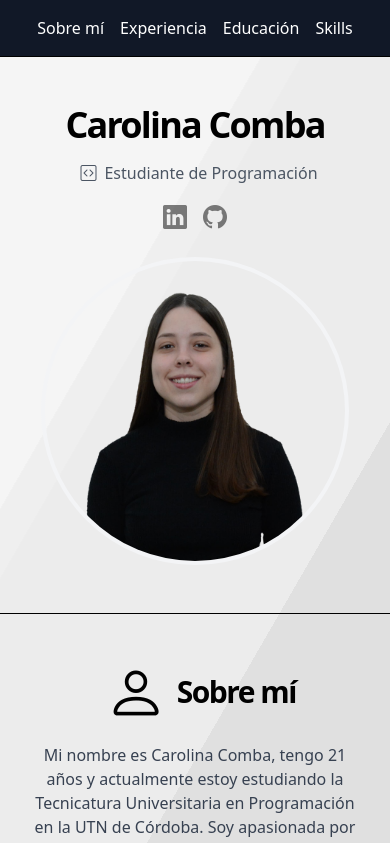
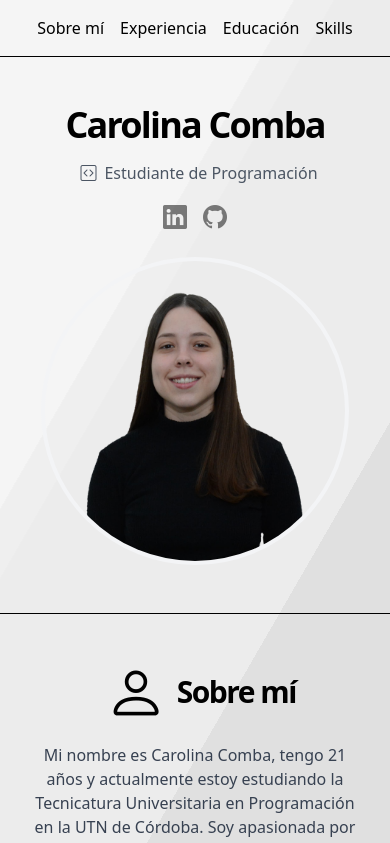
Before and after one commit to carolinacomba/my-portfolio, an Angular app: page / in a window 390 px wide. Shown: the top 843 px of the page. Built offline with nearby package versions, Linux system fonts and the light colour scheme; a small style sheet from the web is missing.

Commit message:
cambio en color de navbar en mobile

```diff
--- a/src/app/app.component.html
+++ b/src/app/app.component.html
@@ -1,20 +1,20 @@
 <div class="flex flex-col items-center justify-center">
     <div class="flex flex-col">
-        <nav class="bg-gray-900 lg:bg-transparent p-4">
+        <nav class="bg-transparent lg:bg-transparent p-4">
             <div class="flex flex-wrap justify-center items-center content-between">
-                <a class="font-medium text-white lg:text-black hover:underline underline-offset-4 transform hover:scale-110 transition-transform duration-300 ease-in-out sm:mb-0 mr-4 md:mx-6 md:text-2xl"
+                <a class="font-medium text-black hover:underline underline-offset-4 transform hover:scale-110 transition-transform duration-300 ease-in-out sm:mb-0 mr-4 md:mx-6 md:text-2xl"
                     (click)="scrollToSection('sobre-mi')" style="cursor: pointer;">
                     Sobre mí
                 </a>
-                <a class="font-medium text-white lg:text-black hover:underline underline-offset-4 transform hover:scale-110 transition-transform duration-300 ease-in-out sm:mb-0 mr-4 md:mx-6 md:text-2xl"
+                <a class="font-medium text-black hover:underline underline-offset-4 transform hover:scale-110 transition-transform duration-300 ease-in-out sm:mb-0 mr-4 md:mx-6 md:text-2xl"
                     (click)="scrollToSection('experiencia')" style="cursor: pointer;">
                     Experiencia
                 </a>
-                <a class="font-medium text-white lg:text-black hover:underline underline-offset-4 transform hover:scale-110 transition-transform duration-300 ease-in-out sm:mb-0 mr-4 md:mx-6 md:text-2xl"
+                <a class="font-medium text-black hover:underline underline-offset-4 transform hover:scale-110 transition-transform duration-300 ease-in-out sm:mb-0 mr-4 md:mx-6 md:text-2xl"
                     (click)="scrollToSection('educacion')" style="cursor: pointer;">
                     Educación
                 </a>
-                <a class="font-medium text-white lg:text-black hover:underline underline-offset-4 transform hover:scale-110 transition-transform duration-300 ease-in-out sm:mb-0 md:mx-6 md:text-2xl"
+                <a class="font-medium text-black hover:underline underline-offset-4 transform hover:scale-110 transition-transform duration-300 ease-in-out sm:mb-0 md:mx-6 md:text-2xl"
                     (click)="scrollToSection('skills')" style="cursor: pointer;">
                     Skills
                 </a>
```
